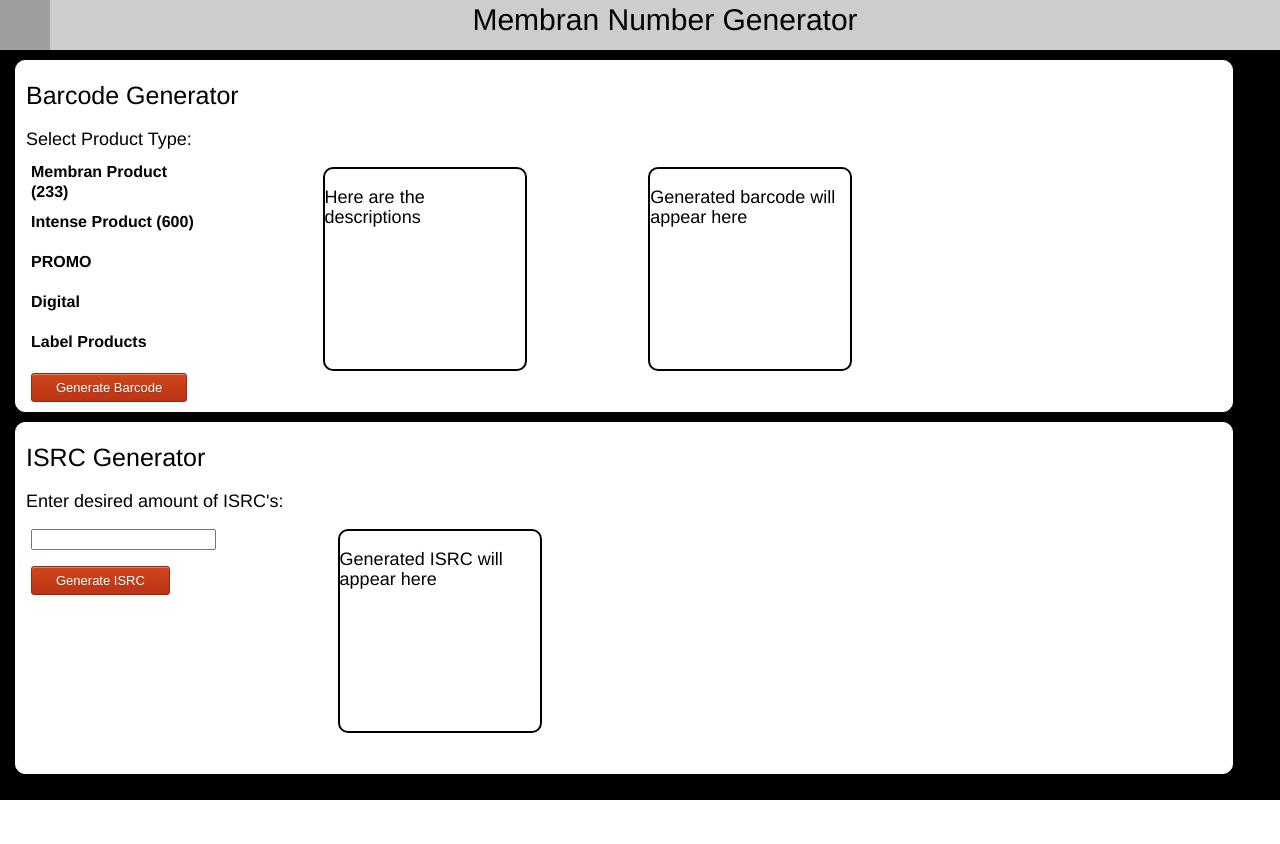
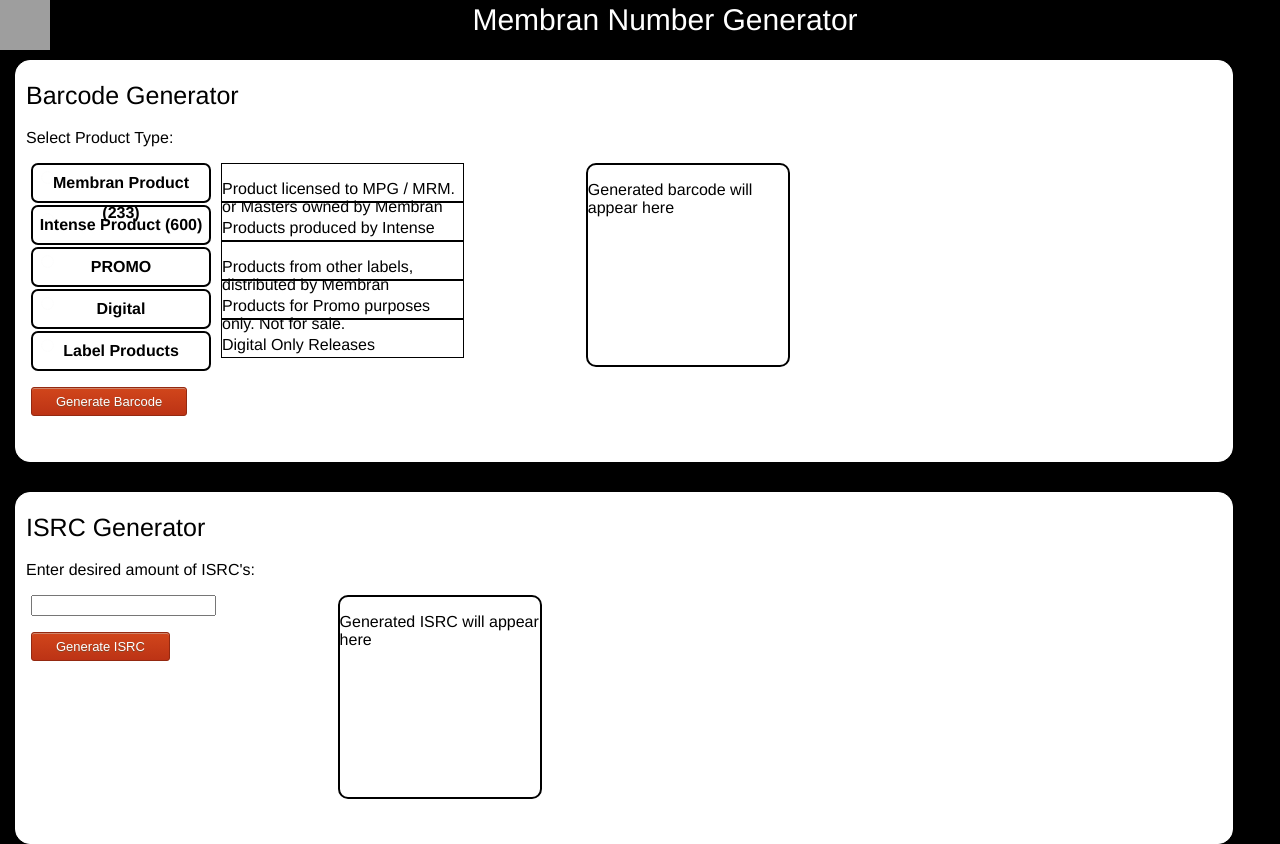
Before and after one commit to Eric-Showers/NumGen, a Flask app: page / in a window 1280 px wide. Before the commit the page ends 800 px from the top, so only its background shows below. Run offline with Flask 2, Linux system fonts and the light colour scheme; parts of the project's set-up code (start-up, migrations or seed data) failed here and were passed over; grey boxes are pictures that could not be loaded.

Commit message:
New buttons and description field in progress

```diff
--- a/static/mystyle.css
+++ b/static/mystyle.css
@@ -4,8 +4,8 @@
 }
 #header {
     position: relative;
-    background-color: #CECDCD;
-    color: black;
+    background-color: black;
+    color: white;
     width: 100%;
     height: 50;
     text-align: center;
@@ -13,10 +13,10 @@
 
 #bcGen {
     border: 1px solid white;
-    border-radius: 10px;
+    border-radius: 15px;
     position: relative;
     background-color: white;
-    height: 350;
+    height: 400;
     width: 95%;
     margin-top: 10;
     margin-left: 15;
@@ -25,25 +25,26 @@
 
 #isrcGen {
     border: 1px solid white;
-    border-radius: 10px;
+    border-radius: 15px;
     position: relative;
     background-color: white;
     height: 350;
     width: 95%;
-    margin-top: 10;
+    margin-top: 30px;
     margin-left: 15;
     margin-right: 15;
 }
 
 .buttonDesc {
-    border: 2px solid black;
-    border-radius: 10px;
-    background-color: white;
     color: black;
-    width: 200;
-    height: 200;
-    margin-left: 10%;
+    width: 20%;
+    margin-left: 10px;
     float: left;
+}
+.buttonDesc div {
+    border: 1px solid black;
+    line-height: 17px;
+    height: 37px;
 }
 .returnField {
     border: 2px solid black;
@@ -73,6 +74,59 @@
     height: 200;
     float: left;
     margin-left: 10%;
+    overflow: auto;
+}
+
+/* CSS class for BC Gen buttons*/
+.buttonHead {
+    margin-left: 10;
+}
+.buttons {
+    border: 2 solid black;
+    float: left;
+    margin-left: 15;
+}
+.buttons div {
+    margin-bottom: 2px;
+    background: white;
+    width: 170px;
+    height: 30px;
+    position: relative;
+    border: 2px solid black;
+    border-radius: 7px;
+    padding: 3px 3px;
+}
+.buttons label, .buttons input {
+    position: absolute;
+    color: black;
+    font-weight: bold;
+}
+.buttons input[type="radio"] {
+    opacity: 0.011;
+    z-index: 100;
+}
+.buttons input[type="radio"]:checked + label {
+    background-color: black;
+    color: white;
+    z-index: 90;
+    text-align: center;
+    line-height: 30px;
+}
+.buttons label {
+    width: 170px;
+    height: 30px;
+    cursor: pointer;
+    z-index: 90;
+    text-align: center;
+    line-height: 30px;
+    padding: 3px 3px;
+    left: 0;
+    top: 0;
+    border: 1px none;
+    border-radius: 4px;
+}
+.buttons label:hover {
+    background: rgb(187, 187, 187);
 }
 
 /* CSS class for generation buttons */
@@ -92,14 +146,14 @@
 	-webkit-border-radius:3px;
 	border-radius:3px;
 	border:1px solid #942911;
-	display:inline-block;
+    display:inline-block;
 	cursor:pointer;
 	color:#ffffff;
 	font-family:Arial;
 	font-size:13px;
 	padding:6px 24px;
 	text-decoration:none;
-	text-shadow:0px 1px 0px #854629;
+    text-shadow:0px 1px 0px #854629;
 }
 .genButton:hover {
 	background:-webkit-gradient(linear, left top, left bottom, color-stop(0.05, #bc3315), color-stop(1, #d0451b));
@@ -114,46 +168,6 @@
 .genButton:active {
 	position:relative;
 	top:1px;
-}
-
-/* CSS for BC Gen buttons*/
-.buttonHead {
-    margin-left: 10;
-}
-.buttons {
-    float: left;
-    margin-left: 15;
-}
-.buttons div {
-    margin-bottom: 10;
-    background: white;
-    width: 170px;
-    height: 30px;
-    position: relative;
-}
-.buttons label, .buttons input {
-    position: absolute;
-    color: black;
-    font-weight: bold;
-}
-.buttons input[type="radio"] {
-    opacity: 0.011;
-    z-index: 100;
-}
-.buttons input[type="radio"]:checked + label {
-    background:	black;
-    color: white;
-}
-.buttons label {
-    width: 170px;
-    height: 30px;
-    cursor: pointer;
-    z-index: 90;
-    display: flex;
-    align-items: center;
-}
-.buttons label:hover {
-    background: rgb(187, 187, 187);
 }
 
 /* Font controls */
@@ -183,11 +197,11 @@
 }
 p {
 	font-family: "Helvetica Neue";
-	font-size: 18px;
+	font-size: 16px;
 	font-style: normal;
 	font-variant: normal;
 	font-weight: 400;
-	line-height: 20px;
+	line-height: 18px;
 }
 label {
 	font-family: "Helvetica Neue";
--- a/templates/index.html
+++ b/templates/index.html
@@ -48,9 +48,21 @@
             </div>
 
             <div class="buttonDesc">
-
-                <p>Here are the descriptions</p>
-
+                    <div>
+                        <p>Product licensed to MPG / MRM. or Masters owned by Membran</p>
+                    </div>
+                    <div>
+                        <p>Products produced by Intense</p>
+                    </div>
+                    <div>
+                        <p>Products from other labels, distributed by Membran</p>
+                    </div>
+                    <div>
+                        <p>Products for Promo purposes only. Not for sale.</p>
+                    </div>
+                    <div>
+                        <p>Digital Only Releases</p>
+                    </div>
             </div>
 
             <div class="returnField">
```
